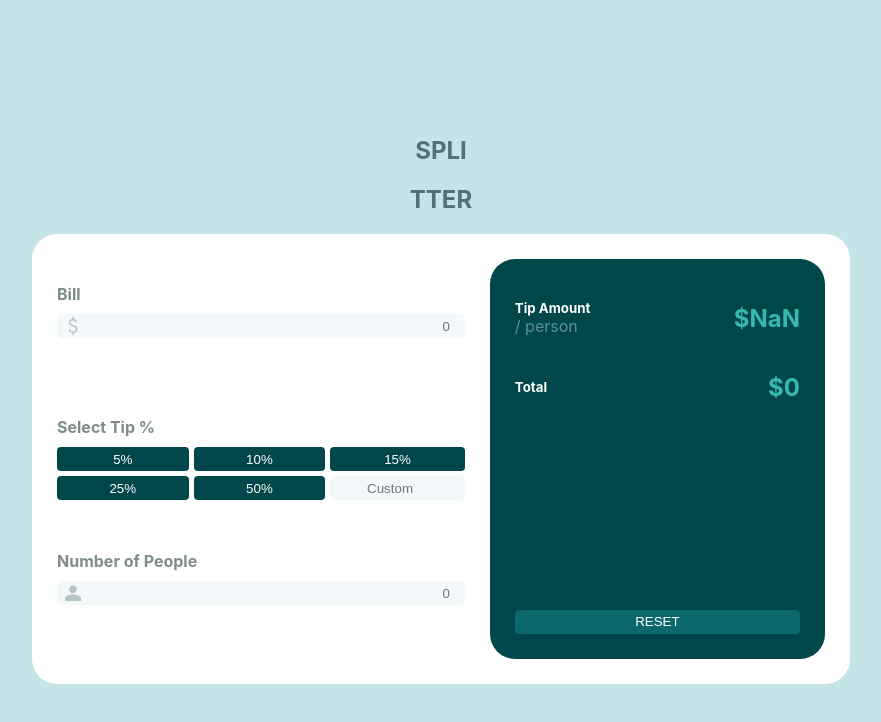
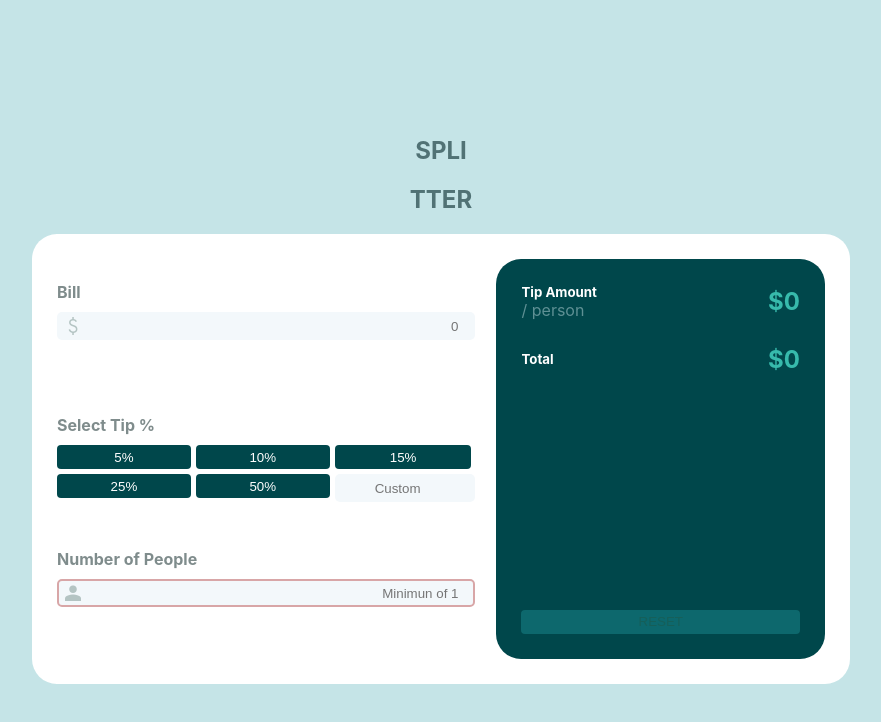
Before and after one commit to im-victor-mendez/tip_calculator, a React (Create React App) app: page / in a window 1280 px wide. Shown: the top 722 px of the page, without its empty margins (199-1080 px from the left). Built offline with nearby package versions, Linux system fonts and the light colour scheme.

Commit message:
Fixed at the moment styles.

```diff
--- a/src/App.js
+++ b/src/App.js
@@ -14,7 +14,7 @@ const view = [
   <section id='set-data'>
     <Input id='bill' name='Bill' type='number' icon='Attach_Money' />
     <Tips name='Select Tip %' />
-    <Input id='numberOfPeople' name='Number of People' type='number' icon='Person' />
+    <Input id='numberOfPeople' name='Number of People' type='number' icon='Person' placeholder='Minimun of 1' />
   </section>,
   <Board id='results-board' view={viewResults} />
 ]
--- a/src/components/Input.jsx
+++ b/src/components/Input.jsx
@@ -13,8 +13,18 @@ function Input(props) {
         <h1 id='name'>{props.name}</h1> :
         <></>
       }
-        <input
+
+      <input
+        id={`input-${props.id}`}
         type={props.type}
+        min={
+          props.id == 'numberOfPeople' ?
+          1 : 0
+        }
+        required={
+          props.id == 'numberOfPeople' ?
+          true : false
+        }
         placeholder={
           props.type == 'number' && props.placeholder == undefined ?
           '0' :
@@ -30,6 +40,7 @@ function Input(props) {
             )
           )
         } />
+
         {
           props.icon != undefined ?
           <i id='icon' className='material-symbols-outlined'>{props.icon}</i> :
--- a/src/consts/colors.scss
+++ b/src/consts/colors.scss
@@ -7,10 +7,13 @@
 
     /* Input */
     --background-input: #F3F8FB;
+    --borderColor-input: #97C5BF;
     --color-input: #B4C4C3;
+    --borderColor-input-invalid: #D8A6A7;
 
     /* Percentage */
     --background-percentage: #00474B;
+    --hover-background-percentage: #9EE8DE;
 
     /* Results */
     --background-results: #00474B;
@@ -19,4 +22,6 @@
 
     /* Reset */
     --background-reset: #0D686D;
+    --color-reset: #165F59;
+    --hover-background-reset: #9EE8DE;
 }
--- a/src/stateManagement/calculationSlice.js
+++ b/src/stateManagement/calculationSlice.js
@@ -1,6 +1,6 @@
 import { createSlice } from "@reduxjs/toolkit";
 
-let bill = 0, tip = 0, numberOfPeople = 0, totalAmount = bill * (tip / 10), tipAmount = totalAmount/numberOfPeople
+let bill = 0, tip = 0, numberOfPeople = 1, totalAmount = bill * (tip / 10), tipAmount = totalAmount/numberOfPeople
 
 const initialState = {
     totalAmount,
--- a/src/styles/Input.scss
+++ b/src/styles/Input.scss
@@ -12,7 +12,7 @@
         'opsz' 48;
 
         position: relative;
-        top: -24px;
+        top: -26px;
         left: 4px;
         color: var(--color-input);
     }
@@ -20,11 +20,19 @@
     input {
         background-color: var(--background-input);
         color: var(--color-input);
-        border: 0px;
+        border: 2px solid transparent;
         border-radius: 5px;
         text-align: end;
         width: 100%;
         height: 24px;
         padding: 0px;
+
+        &:hover {
+            border: 2px solid var(--borderColor-input);
+        }
+
+        &:invalid {
+            border-color: var(--borderColor-input-invalid);
+        }
     }
 }
--- a/src/styles/Reset.scss
+++ b/src/styles/Reset.scss
@@ -1,6 +1,6 @@
 #reset {
     background-color: var(--background-reset);
-    color: white;
+    color: var(--color-reset);
     text-align: center;
 
     border: 0px;
@@ -8,4 +8,8 @@
 
     width: 100%;
     height: 24px;
+
+    &:hover {
+        background-color: var(--hover-background-reset);
+    }
 }
--- a/src/styles/Results.scss
+++ b/src/styles/Results.scss
@@ -1,3 +1,8 @@
+#results {
+    display: grid;
+    gap: 25px;
+}
+
 #results-board {
     background-color: var(--background-results);
     width: auto;
@@ -7,6 +12,7 @@
         display: flex;
         align-items: center;
         justify-content: space-between;
+        gap: 25px;
     }
 
     .text {
@@ -24,6 +30,7 @@
     }
 
     #result {
+        margin: 0%;
         color: var(--color-results);
     }
 }
--- a/src/styles/Tips.scss
+++ b/src/styles/Tips.scss
@@ -5,6 +5,12 @@
     text-align: center;
     background-color: var(--background-percentage);
     height: 24px;
+
+    &:hover/*,
+    &:active*/ {
+        background-color: var(--hover-background-percentage);
+        color: var(--background-percentage);
+    }
 }
 
 #tips {
```
